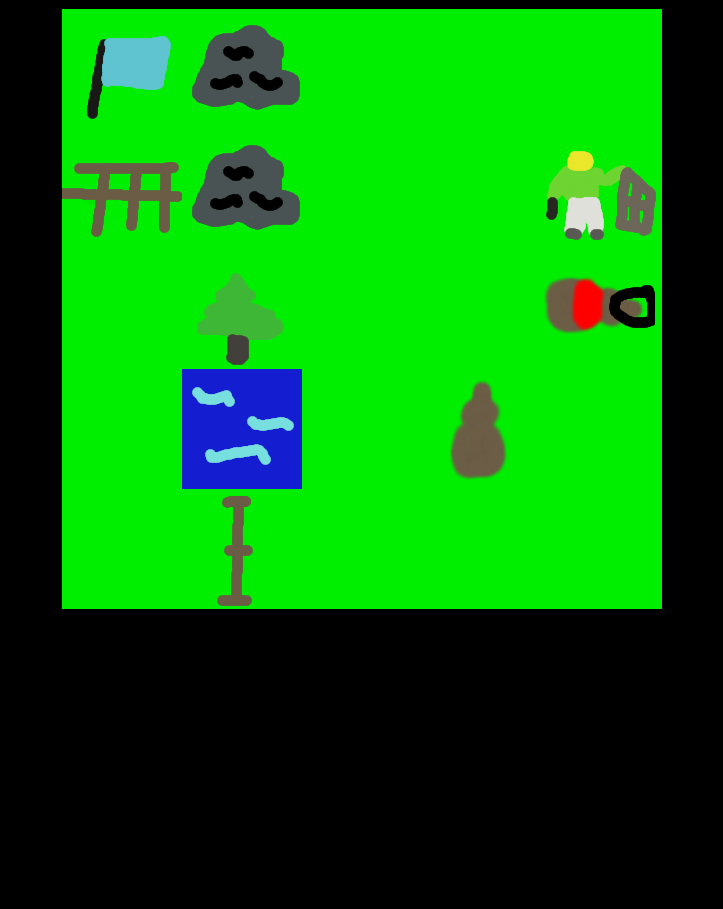
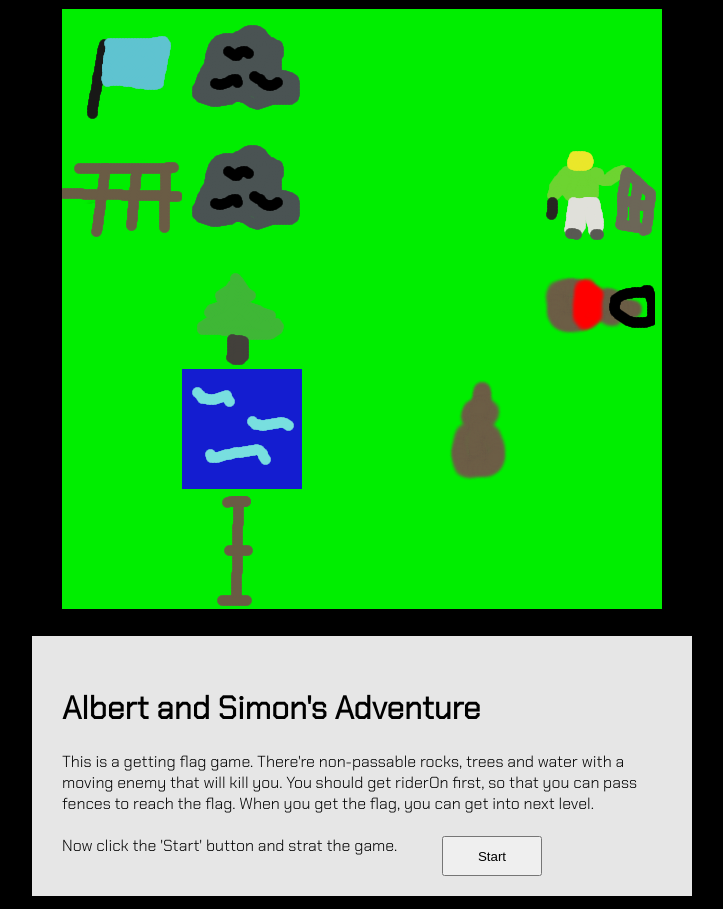
Before and after one commit to suzy-456/Final-Game, a plain HTML site: page index.html in a window 1280 px wide. Shown: the whole page, without its empty margins (278-1001 px from the left). Before the commit the page ends 800 px from the top, so only its background shows below. Drawn offline with Linux system fonts and the light colour scheme.

Commit message:
Update index.html

```diff
--- a/index.html
+++ b/index.html
@@ -46,6 +46,17 @@
 
 	<div id="lightbox" class="hidden"></div>
 
+	div id="positionMessage">
+		<div id="boundaryMessage" class="hidden">
+			<button id="startGame" onclick="startGame()">Start</button>
+			<h1 class="titletext" id="message">Albert and Simon's Adventure</h1>
+			<p class="titletext" id="message2">This is a getting flag game. There're non-passable rocks, trees and water with a moving enemy that will kill you. You should get riderOn first, so that you can pass fences to reach the flag. When you get the flag, you can get into next level.
+			<br><br>
+			Now click the 'Start' button and strat the game.
+			</p>
+		</div>
+	</div>
+
 
 
 	<div class="message" id="lose">You Lose</div>
```
